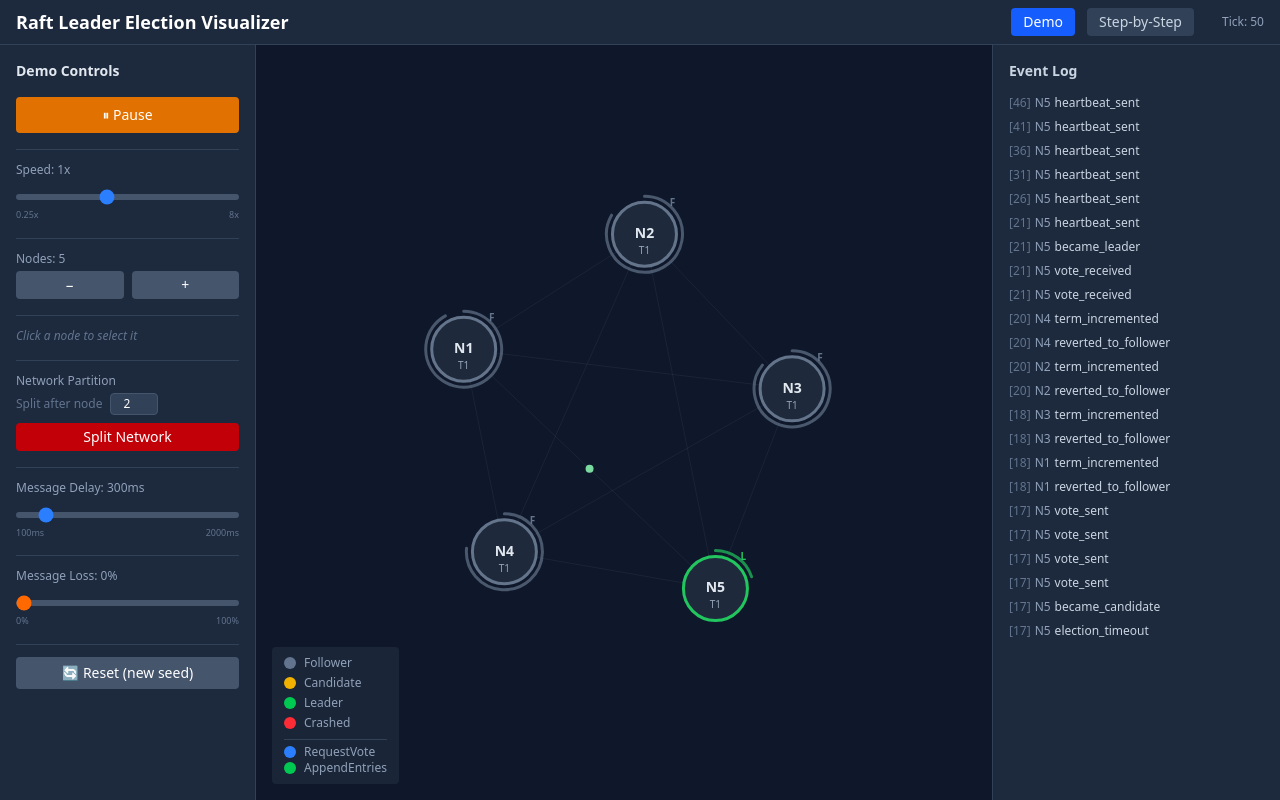
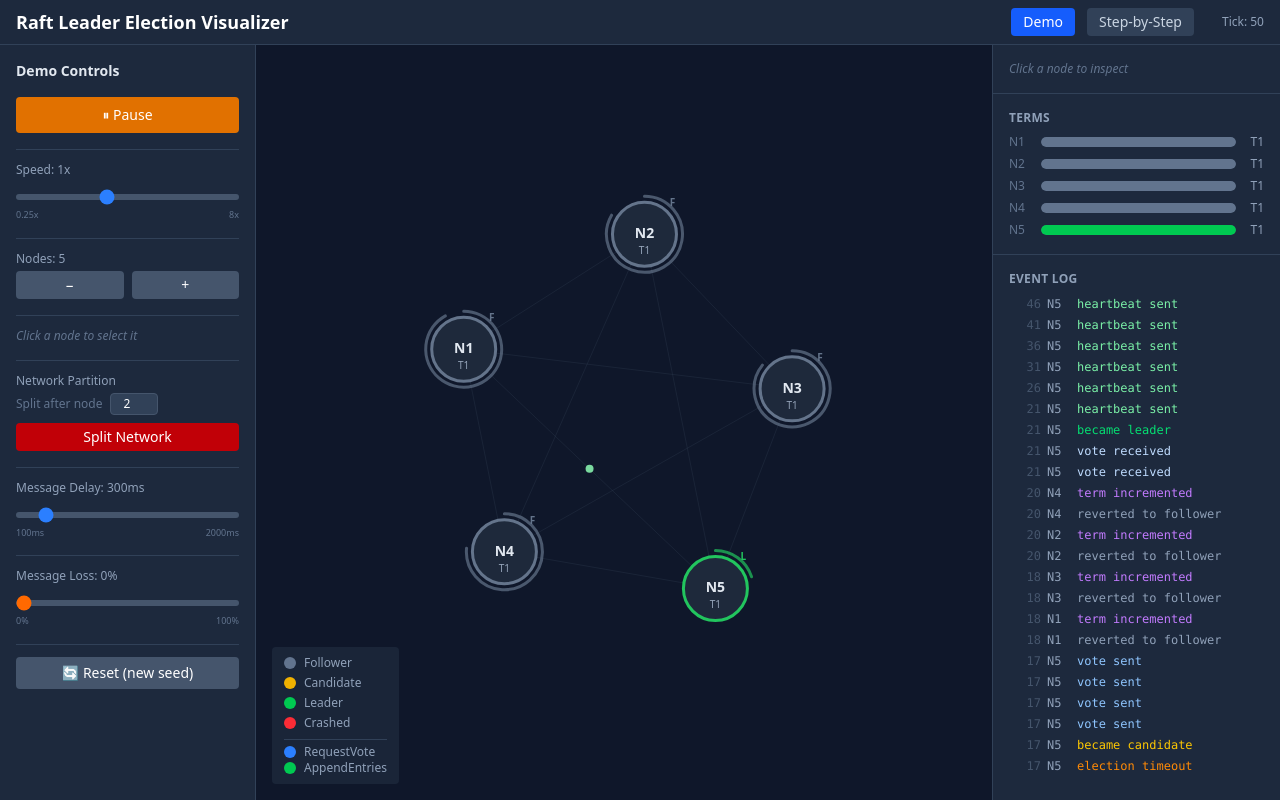
Before and after one commit to voknelis/leader-election-visualizer, a Vue app: page / in a window 1280 px wide. Built offline with nearby package versions, Linux system fonts and the light colour scheme.

Commit message:
feat(inspector): add node inspector, term timeline, event log
- NodeInspector: full state detail on node click
- TermTimeline: horizontal bar per node showing term progression
- MessageLog: color-coded scrolling event history

```diff
--- a/src/App.vue
+++ b/src/App.vue
@@ -6,6 +6,9 @@ import { useSimulationStore } from './stores/simulationStore'
 import GraphCanvas from './components/graph/GraphCanvas.vue'
 import DemoControls from './components/controls/DemoControls.vue'
 import StepPanel from './components/stepbystep/StepPanel.vue'
+import NodeInspector from './components/inspector/NodeInspector.vue'
+import MessageLog from './components/inspector/MessageLog.vue'
+import TermTimeline from './components/inspector/TermTimeline.vue'
 
 const ui = useUiStore()
 const simStore = useSimulationStore()
@@ -62,19 +65,23 @@ onMounted(() => {
         <GraphCanvas />
       </div>
 
-      <!-- Right panel: Event Log -->
-      <aside class="w-72 bg-slate-800 border-l border-slate-700 p-4 overflow-y-auto">
-        <h2 class="text-sm font-semibold text-slate-300 mb-3">Event Log</h2>
-        <div class="space-y-1 text-xs text-slate-400 max-h-full overflow-y-auto">
-          <div
-            v-for="(event, idx) in simStore.eventHistory.slice(-50).reverse()"
-            :key="idx"
-            class="py-0.5"
-          >
-            <span class="text-slate-500">[{{ event.tick }}]</span>
-            <span class="ml-1">{{ event.nodeId }}</span>
-            <span class="ml-1 text-slate-300">{{ event.type }}</span>
-          </div>
+      <!-- Right panel: Inspector + Event Log -->
+      <aside class="w-72 bg-slate-800 border-l border-slate-700 overflow-y-auto flex flex-col">
+        <!-- Node Inspector -->
+        <div class="p-4 border-b border-slate-700">
+          <NodeInspector />
+        </div>
+
+        <!-- Term Timeline -->
+        <div class="p-4 border-b border-slate-700">
+          <h3 class="text-xs font-semibold text-slate-400 uppercase tracking-wide mb-2">Terms</h3>
+          <TermTimeline />
+        </div>
+
+        <!-- Event Log -->
+        <div class="flex-1 p-4 overflow-y-auto">
+          <h3 class="text-xs font-semibold text-slate-400 uppercase tracking-wide mb-2">Event Log</h3>
+          <MessageLog />
         </div>
       </aside>
     </main>
--- /dev/null
+++ b/src/components/inspector/MessageLog.vue
@@ -0,0 +1,49 @@
+<script setup lang="ts">
+import { computed } from 'vue'
+import { useSimulationStore } from '../../stores/simulationStore'
+import type { RaftEvent } from '../../types/simulation'
+
+const simStore = useSimulationStore()
+
+const recentEvents = computed(() =>
+  simStore.eventHistory.slice(-80).reverse()
+)
+
+function eventColor(event: RaftEvent): string {
+  switch (event.type) {
+    case 'became_leader': return 'text-green-400'
+    case 'became_candidate': return 'text-yellow-400'
+    case 'reverted_to_follower': return 'text-slate-400'
+    case 'node_crashed': return 'text-red-400'
+    case 'node_restored': return 'text-blue-400'
+    case 'election_timeout': return 'text-orange-400'
+    case 'heartbeat_sent': return 'text-green-300'
+    case 'vote_sent': return 'text-blue-300'
+    case 'vote_received': return 'text-blue-200'
+    case 'message_dropped': return 'text-red-300'
+    case 'term_incremented': return 'text-purple-400'
+    default: return 'text-slate-400'
+  }
+}
+
+function formatType(type: string): string {
+  return type.replace(/_/g, ' ')
+}
+</script>
+
+<template>
+  <div class="space-y-0.5 text-xs font-mono">
+    <div
+      v-for="(event, idx) in recentEvents"
+      :key="idx"
+      class="py-0.5 flex gap-1.5 leading-tight"
+    >
+      <span class="text-slate-600 w-8 text-right shrink-0">{{ event.tick }}</span>
+      <span class="text-slate-400 w-6 shrink-0">{{ event.nodeId }}</span>
+      <span :class="eventColor(event)">{{ formatType(event.type) }}</span>
+    </div>
+    <div v-if="recentEvents.length === 0" class="text-slate-600 italic">
+      No events yet
+    </div>
+  </div>
+</template>
--- /dev/null
+++ b/src/components/inspector/NodeInspector.vue
@@ -0,0 +1,69 @@
+<script setup lang="ts">
+import { computed } from 'vue'
+import { useUiStore } from '../../stores/uiStore'
+import { useSimulationStore } from '../../stores/simulationStore'
+
+const ui = useUiStore()
+const simStore = useSimulationStore()
+
+const node = computed(() => {
+  if (!ui.selectedNodeId) return null
+  return simStore.nodes.get(ui.selectedNodeId) ?? null
+})
+
+const stateColorClass = computed(() => {
+  switch (node.value?.state) {
+    case 'leader': return 'text-green-400'
+    case 'candidate': return 'text-yellow-400'
+    case 'follower': return 'text-slate-400'
+    case 'crashed': return 'text-red-400'
+    default: return 'text-slate-400'
+  }
+})
+</script>
+
+<template>
+  <div v-if="node" class="space-y-3">
+    <div class="flex items-center justify-between">
+      <h3 class="text-sm font-semibold text-white">{{ node.id }}</h3>
+      <button
+        class="text-xs text-slate-500 hover:text-slate-300"
+        @click="ui.selectNode(null)"
+      >✕</button>
+    </div>
+
+    <div class="grid grid-cols-2 gap-2 text-xs">
+      <div class="bg-slate-700/50 rounded p-2">
+        <div class="text-slate-500">State</div>
+        <div :class="stateColorClass" class="font-semibold capitalize">{{ node.state }}</div>
+      </div>
+      <div class="bg-slate-700/50 rounded p-2">
+        <div class="text-slate-500">Term</div>
+        <div class="text-white font-semibold">{{ node.currentTerm }}</div>
+      </div>
+      <div class="bg-slate-700/50 rounded p-2">
+        <div class="text-slate-500">Voted For</div>
+        <div class="text-white">{{ node.votedFor ?? 'none' }}</div>
+      </div>
+      <div class="bg-slate-700/50 rounded p-2">
+        <div class="text-slate-500">Votes</div>
+        <div class="text-white">{{ node.votesReceived.size }}</div>
+      </div>
+      <div class="bg-slate-700/50 rounded p-2">
+        <div class="text-slate-500">Election Timeout</div>
+        <div class="text-white">{{ node.electionTimeoutTicks }}/{{ node.electionTimeoutMax }}</div>
+      </div>
+      <div class="bg-slate-700/50 rounded p-2">
+        <div class="text-slate-500">Heartbeat</div>
+        <div class="text-white">{{ node.state === 'leader' ? node.heartbeatTimeoutTicks : '—' }}</div>
+      </div>
+      <div class="bg-slate-700/50 rounded p-2 col-span-2">
+        <div class="text-slate-500">Log Length</div>
+        <div class="text-white">{{ node.log.length }} (commit idx: {{ node.commitIndex }})</div>
+      </div>
+    </div>
+  </div>
+  <div v-else class="text-xs text-slate-500 italic">
+    Click a node to inspect
+  </div>
+</template>
--- /dev/null
+++ b/src/components/inspector/TermTimeline.vue
@@ -0,0 +1,48 @@
+<script setup lang="ts">
+import { computed } from 'vue'
+import { useSimulationStore } from '../../stores/simulationStore'
+
+const simStore = useSimulationStore()
+
+const nodeTerms = computed(() => {
+  const result: { id: string; term: number; state: string }[] = []
+  for (const [id, node] of simStore.nodes) {
+    result.push({ id, term: node.currentTerm, state: node.state })
+  }
+  return result.sort((a, b) => a.id.localeCompare(b.id))
+})
+
+const maxTerm = computed(() =>
+  Math.max(1, ...nodeTerms.value.map(n => n.term))
+)
+
+function stateColor(state: string): string {
+  switch (state) {
+    case 'leader': return 'bg-green-500'
+    case 'candidate': return 'bg-yellow-500'
+    case 'follower': return 'bg-slate-500'
+    case 'crashed': return 'bg-red-500'
+    default: return 'bg-slate-600'
+  }
+}
+</script>
+
+<template>
+  <div class="space-y-1.5">
+    <div
+      v-for="node in nodeTerms"
+      :key="node.id"
+      class="flex items-center gap-2"
+    >
+      <span class="text-xs text-slate-500 w-6">{{ node.id }}</span>
+      <div class="flex-1 bg-slate-700 rounded-full h-2.5 overflow-hidden">
+        <div
+          :class="stateColor(node.state)"
+          class="h-full rounded-full transition-all duration-300"
+          :style="{ width: `${(node.term / maxTerm) * 100}%` }"
+        />
+      </div>
+      <span class="text-xs text-slate-400 w-5 text-right">T{{ node.term }}</span>
+    </div>
+  </div>
+</template>
```
